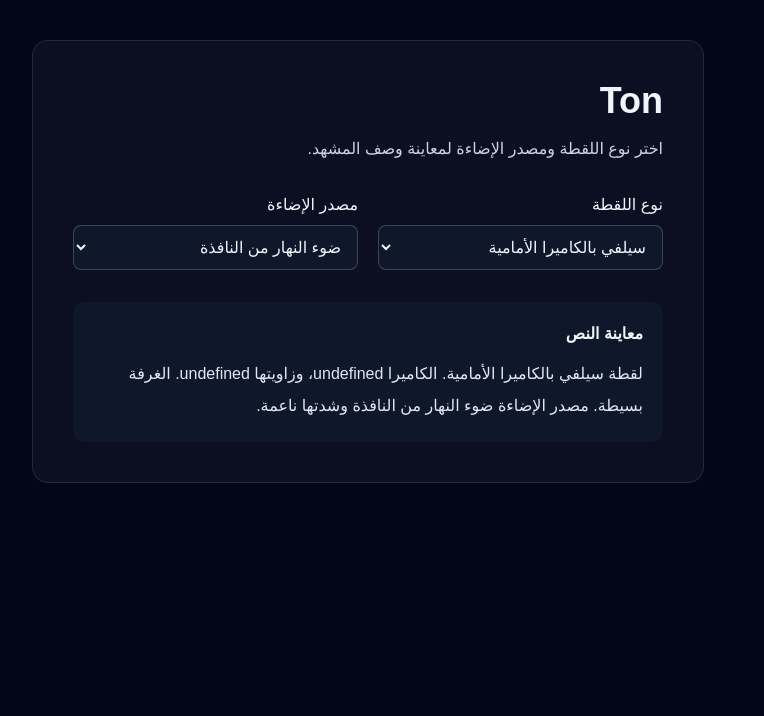
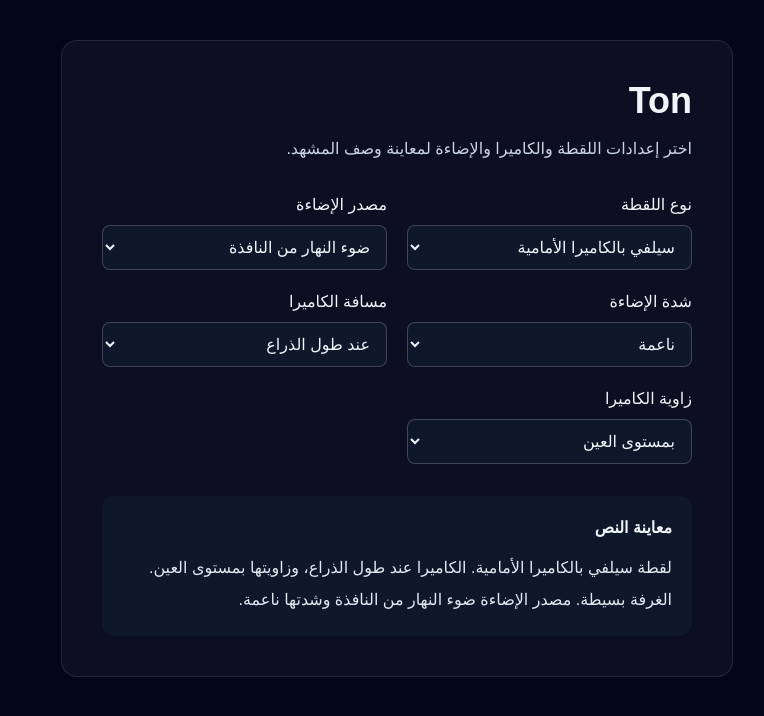
Before and after one commit to EmadAden77/Ton, a Next.js app: page / in a window 1280 px wide. Shown: the top 716 px of the page, without its empty margins (516-1280 px from the left). Built offline with nearby package versions, Linux system fonts and the light colour scheme.

Commit message:
feat(camera): expose camera and lighting controls

```diff
--- a/src/app/page.tsx
+++ b/src/app/page.tsx
@@ -11,6 +11,8 @@ export default function Home() {
     lightingSource: "window-day",
     lightingIntensity: "soft",
     roomType: "simple",
+    cameraDistance: "arm-length",
+    cameraAngle: "eye-level",
   });
 
   return (
@@ -21,7 +23,7 @@ export default function Home() {
       <section className="mx-auto max-w-2xl rounded-2xl border border-white/10 bg-white/[0.04] p-6 sm:p-10">
         <h1 className="text-4xl font-bold">Ton</h1>
         <p className="mt-4 text-slate-300">
-          اختر نوع اللقطة ومصدر الإضاءة لمعاينة وصف المشهد.
+          اختر إعدادات اللقطة والكاميرا والإضاءة لمعاينة وصف المشهد.
         </p>
 
         <div className="mt-8 grid gap-5 sm:grid-cols-2">
@@ -63,6 +65,66 @@ export default function Home() {
               <option value="bedside-lamp">مصباح بجانب السرير</option>
             </select>
           </label>
+
+          <label className="grid gap-2" htmlFor="lighting-intensity">
+            شدة الإضاءة
+            <select
+              id="lighting-intensity"
+              value={state.lightingIntensity}
+              onChange={(event) =>
+                setState((current) => ({
+                  ...current,
+                  lightingIntensity: event.target
+                    .value as SceneState["lightingIntensity"],
+                }))
+              }
+              className="rounded-lg border border-white/20 bg-slate-900 p-3 text-slate-100"
+            >
+              <option value="dim">خافتة</option>
+              <option value="soft">ناعمة</option>
+              <option value="medium">متوسطة</option>
+              <option value="bright">ساطعة</option>
+            </select>
+          </label>
+
+          <label className="grid gap-2" htmlFor="camera-distance">
+            مسافة الكاميرا
+            <select
+              id="camera-distance"
+              value={state.cameraDistance}
+              onChange={(event) =>
+                setState((current) => ({
+                  ...current,
+                  cameraDistance: event.target
+                    .value as SceneState["cameraDistance"],
+                }))
+              }
+              className="rounded-lg border border-white/20 bg-slate-900 p-3 text-slate-100"
+            >
+              <option value="close">قريبة من الوجه</option>
+              <option value="arm-length">عند طول الذراع</option>
+              <option value="extended">عند امتداد الذراع</option>
+            </select>
+          </label>
+
+          <label className="grid gap-2" htmlFor="camera-angle">
+            زاوية الكاميرا
+            <select
+              id="camera-angle"
+              value={state.cameraAngle}
+              onChange={(event) =>
+                setState((current) => ({
+                  ...current,
+                  cameraAngle: event.target.value as SceneState["cameraAngle"],
+                }))
+              }
+              className="rounded-lg border border-white/20 bg-slate-900 p-3 text-slate-100"
+            >
+              <option value="eye-level">بمستوى العين</option>
+              <option value="slightly-above">أعلى من مستوى العين قليلاً</option>
+              <option value="slightly-below">أسفل من مستوى العين قليلاً</option>
+            </select>
+          </label>
         </div>
 
         <section
```
